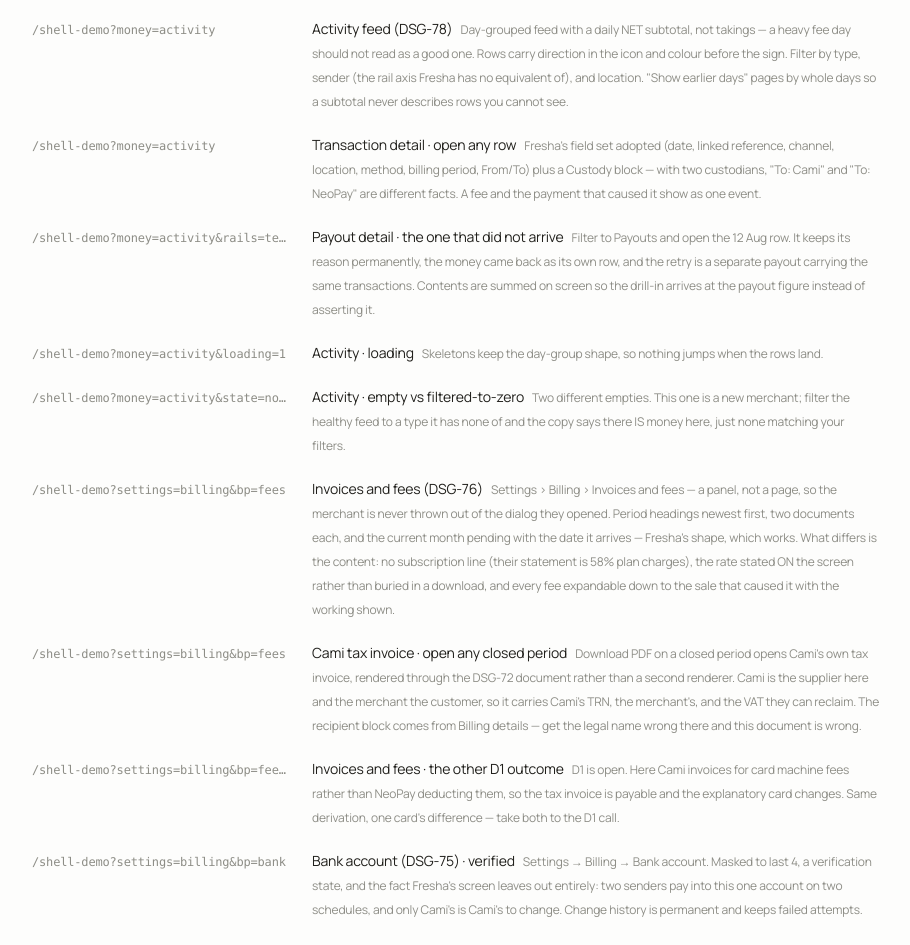
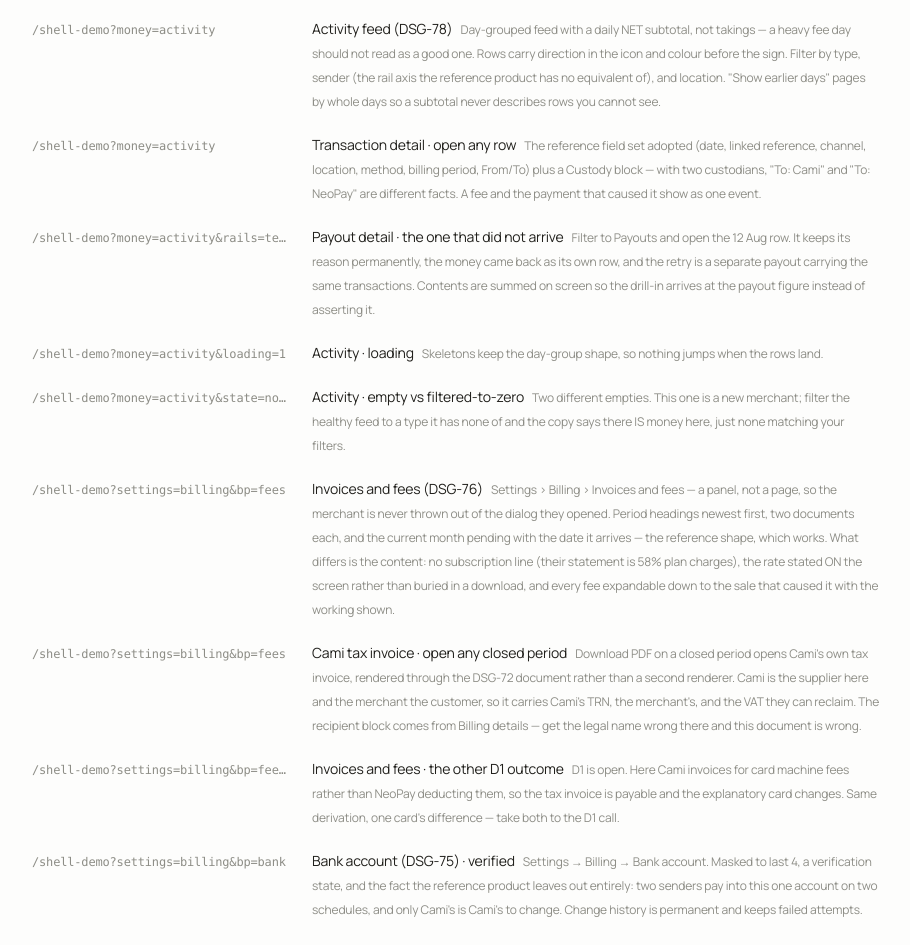
Before and after one commit to Cami-FE-Design/design, a Next.js app: page /screens in a window 1280 px wide. Shown: the part 4780-5725 px from the top of the page, without its empty margins (184-1094 px from the left). Built offline with nearby package versions, Linux system fonts and the light colour scheme.

Commit message:
commit more files

```diff
--- a/app/screens/page.tsx
+++ b/app/screens/page.tsx
@@ -307,7 +307,7 @@
       {
         path: "/shell-demo?money=drawer",
         label: "Topbar money drawer · the entry point",
-        note: "The money icon sits in the topbar on every screen, so it has no route of its own — these links open it over the bare shell. It is the only way in, because a routed Money section was an orphan nothing linked to. One card per sender (Cami / NeoPay) with what each holds and when it lands, the last three days of activity, then a way into the full screens. Reads the same derivation as the account summary, so the drawer and the page cannot disagree — which is exactly what they do in Fresha.",
+        note: "The money icon sits in the topbar on every screen, so it has no route of its own — these links open it over the bare shell. It is the only way in, because a routed Money section was an orphan nothing linked to. One card per sender (Cami / NeoPay) with what each holds and when it lands, the last three days of activity, then a way into the full screens. Reads the same derivation as the account summary, so the drawer and the page cannot disagree — which is exactly what they do in the reference product.",
       },
       {
         path: "/shell-demo?money=summary",
@@ -357,12 +357,12 @@
       {
         path: "/shell-demo?money=activity",
         label: "Activity feed (DSG-78)",
-        note: 'Day-grouped feed with a daily NET subtotal, not takings — a heavy fee day should not read as a good one. Rows carry direction in the icon and colour before the sign. Filter by type, sender (the rail axis Fresha has no equivalent of), and location. "Show earlier days" pages by whole days so a subtotal never describes rows you cannot see.',
+        note: 'Day-grouped feed with a daily NET subtotal, not takings — a heavy fee day should not read as a good one. Rows carry direction in the icon and colour before the sign. Filter by type, sender (the rail axis the reference product has no equivalent of), and location. "Show earlier days" pages by whole days so a subtotal never describes rows you cannot see.',
       },
       {
         path: "/shell-demo?money=activity",
         label: "Transaction detail · open any row",
-        note: 'Fresha\'s field set adopted (date, linked reference, channel, location, method, billing period, From/To) plus a Custody block — with two custodians, "To: Cami" and "To: NeoPay" are different facts. A fee and the payment that caused it show as one event.',
+        note: 'The reference field set adopted (date, linked reference, channel, location, method, billing period, From/To) plus a Custody block — with two custodians, "To: Cami" and "To: NeoPay" are different facts. A fee and the payment that caused it show as one event.',
       },
       {
         path: "/shell-demo?money=activity&rails=terminal-only",
@@ -382,7 +382,7 @@
       {
         path: "/shell-demo?settings=billing&bp=fees",
         label: "Invoices and fees (DSG-76)",
-        note: "Settings › Billing › Invoices and fees — a panel, not a page, so the merchant is never thrown out of the dialog they opened. Period headings newest first, two documents each, and the current month pending with the date it arrives — Fresha's shape, which works. What differs is the content: no subscription line (their statement is 58% plan charges), the rate stated ON the screen rather than buried in a download, and every fee expandable down to the sale that caused it with the working shown.",
+        note: "Settings › Billing › Invoices and fees — a panel, not a page, so the merchant is never thrown out of the dialog they opened. Period headings newest first, two documents each, and the current month pending with the date it arrives — the reference shape, which works. What differs is the content: no subscription line (their statement is 58% plan charges), the rate stated ON the screen rather than buried in a download, and every fee expandable down to the sale that caused it with the working shown.",
       },
       {
         path: "/shell-demo?settings=billing&bp=fees",
@@ -397,7 +397,7 @@
       {
         path: "/shell-demo?settings=billing&bp=bank",
         label: "Bank account (DSG-75) · verified",
-        note: "Settings → Billing → Bank account. Masked to last 4, a verification state, and the fact Fresha's screen leaves out entirely: two senders pay into this one account on two schedules, and only Cami's is Cami's to change. Change history is permanent and keeps failed attempts.",
+        note: "Settings → Billing → Bank account. Masked to last 4, a verification state, and the fact the reference product leaves out entirely: two senders pay into this one account on two schedules, and only Cami's is Cami's to change. Change history is permanent and keeps failed attempts.",
       },
       {
         path: "/shell-demo?settings=billing&bp=bank&bd=gateway-failed",
--- a/components/blocks/playground-showcase.tsx
+++ b/components/blocks/playground-showcase.tsx
@@ -1614,7 +1614,7 @@
 
       <Section
         title="Merchant money surfaces — account summary (DSG-77)"
-        description="Split custody made legible: terminal money is held and paid by NeoPay, online money by Cami. Every figure is derived from one ledger (lib/money), so the breakdown arrives at the headline instead of asserting it — the defect the Fresha benchmark shows at 9.3x. D6 is undecided, so both layouts are here."
+        description="Split custody made legible: terminal money is held and paid by NeoPay, online money by Cami. Every figure is derived from one ledger (lib/money), so the breakdown arrives at the headline instead of asserting it — the defect the benchmark shows at 9.3x. D6 is undecided, so both layouts are here."
       >
         <Row label="Two rails">
           <MoneySummaryDemo variant="two-rail" />
@@ -1653,7 +1653,7 @@
 
       <Section
         title="Merchant money surfaces — bank account (DSG-75)"
-        description="The one control that can redirect every dirham the business takes, so changing it is a multi-step flow and never an inline edit. Fresha's version is a masked account and an Edit button; this one adds a verification state, both senders shown against the single account they pay into, and a permanent change log that keeps failed attempts. The state worth clicking is the gateway failure — it must leave the old account untouched and say so."
+        description="The one control that can redirect every dirham the business takes, so changing it is a multi-step flow and never an inline edit. The reference version is a masked account and an Edit button; this one adds a verification state, both senders shown against the single account they pay into, and a permanent change log that keeps failed attempts. The state worth clicking is the gateway failure — it must leave the old account untouched and say so."
       >
         <Row label="Verified">
           <BankAccountDemo state="verified" />
```
